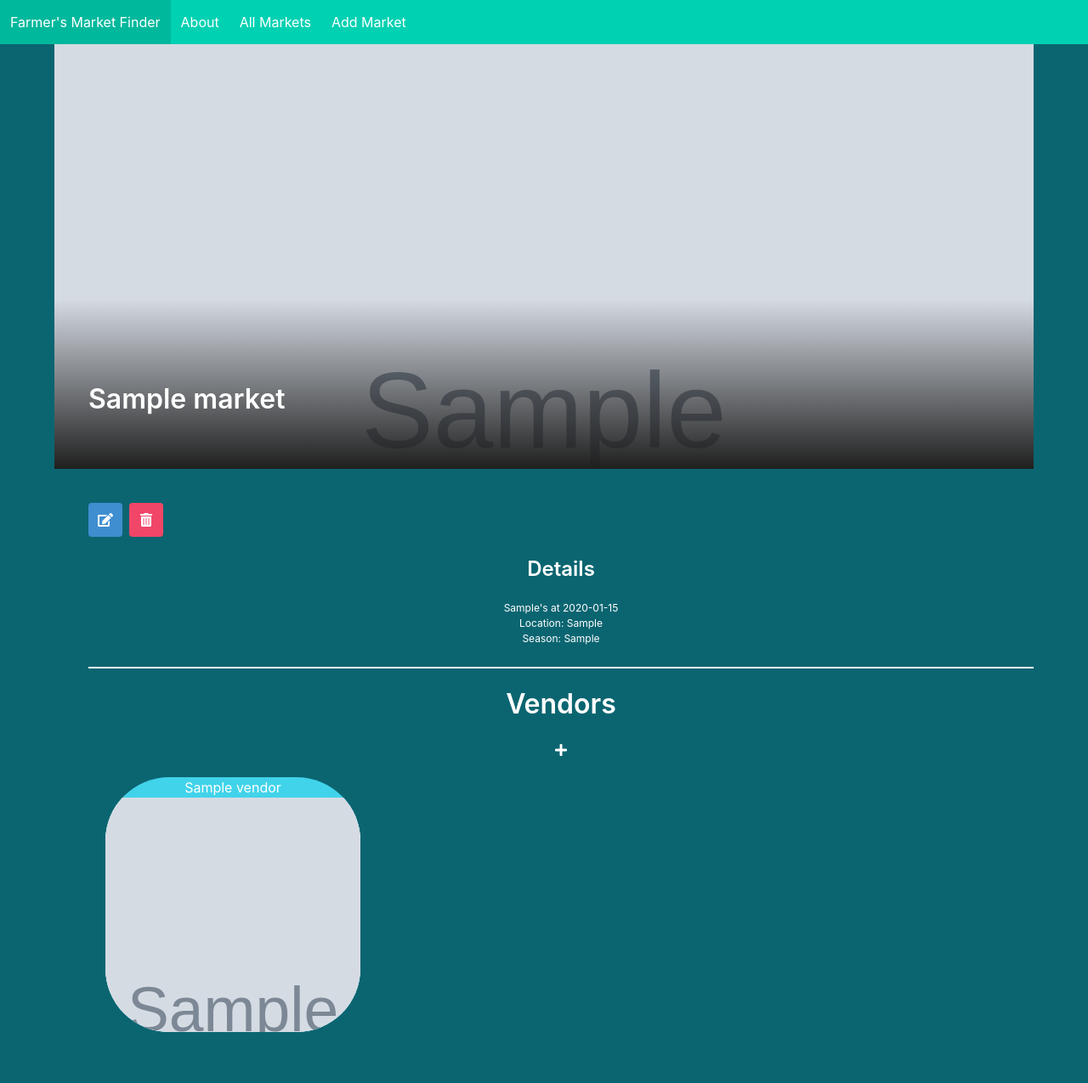
After one commit to hrigg/farmersmarket, a Django app: page /markets/1 in a window 1280 px wide. The commit adds this page. Shown: the whole page at 85% size. Run offline with Django 4.2, Linux system fonts and the light colour scheme; tables that the repository leaves empty hold one stand-in row (values such as "Sample post"); grey boxes marked "Sample" are stand-in pictures.

```diff
--- a/main_app/admin.py
+++ b/main_app/admin.py
@@ -1,4 +1,5 @@
 from django.contrib import admin
 
-from .models import Market
+from .models import Market, Vendor
 admin.site.register(Market)
+admin.site.register(Vendor)
--- a/main_app/models.py
+++ b/main_app/models.py
@@ -1,10 +1,24 @@
 from django.db import models
 
+
+class Vendor(models.Model):
+    name=models.CharField(max_length=150)
+    description= models.TextField(max_length=500)
+    website=models.CharField(max_length=150)
+    image= models.CharField(max_length=300, default='https://media.istockphoto.com/')
+
+    def __str__(self):
+        return self.name
 class Market(models.Model):
     name= models.CharField(max_length=100)
-    day= models.CharField(max_length=100)
-    address= models.CharField(max_length=100)
-    image= models.CharField(max_length=300)
+    day= models.CharField(max_length=100, default='Saturday')
+    times= models.CharField(max_length=100, default='10am-1pm')
+    season= models.CharField(max_length=100, default='Memorial Day- Labor Day')
+    location= models.CharField(max_length=100)
+    image= models.CharField(max_length=300, default='https://media.istockphoto.com/photos/veggie-market-picture-id840320076?s=612x612')
+    state=models.CharField(max_length= 5, default='DMV')
+    county=models.CharField(max_length= 50, default='Frederick')
+    vendors=models.ManyToManyField(Vendor)
     created_at = models.DateTimeField(auto_now_add=True)
 
     def __str__(self):
--- a/main_app/static/scripts/main.js
+++ b/main_app/static/scripts/main.js
@@ -3,3 +3,7 @@ $(".navbar-burger").click(function () {
     $(".navbar-burger").toggleClass("is-active");
     $(".navbar-menu").toggleClass("is-active");
   });
+
+  $(".dropdown").click(function (event) {
+    $(this).toggleClass("is-active");
+  });
--- a/main_app/static/styles/main.css
+++ b/main_app/static/styles/main.css
@@ -39,5 +39,109 @@ p {
 }
 
 .place{
-    color: white;
+    color: black;
 }
+.detail_page{
+    text-align: center;
+}
+.vendor_list{
+
+    padding: 20px
+}
+.vendor_card{
+    background-color: rgb(65, 211, 234);
+    color: black;
+    max-width: 300px;
+    max-height: 300px;
+    border-radius: 25%;
+    overflow: hidden;
+    text-align: center;
+}
+
+.vendor_img{
+
+   background-color: white;
+}
+
+body {
+    background-color: #0b6571;
+    color: #ffffff;
+    min-height: 100vh;
+  }
+
+  h1,
+  h2,
+  h3 {
+    color: #ffffff;
+  }
+
+  .container {
+    padding: 40px;
+    padding-right: 0;
+  }
+
+  .title {
+    color: #ffffff;
+  }
+
+  .gallery {
+    display: grid;
+    grid-template-columns: repeat(auto-fit, minmax(280px, 1fr));
+    justify-content: center;
+    gap: 30px;
+  }
+
+  .gallery .card {
+    transition: 0.1s linear;
+  }
+
+  .gallery .card:hover {
+    transform: scale(1.1);
+    z-index: 10;
+  }
+
+  p {
+    font-size: 12px;
+  }
+
+  .detail__img {
+    position: absolute;
+    left: 0;
+    top: 0;
+    width: 100%;
+    height: 500px;
+    background-color: #ffffff;
+    overflow: hidden;
+  }
+
+  .detail__img::after {
+    content: "";
+    background-image: linear-gradient(transparent 60%, #1f1f1f);
+    position: absolute;
+    top: 0;
+    left: 0;
+    width: 100%;
+    height: 100%;
+    z-index: 5;
+  }
+
+  img {
+    width: 100%;
+    height: 500px;
+    object-fit: cover;
+    object-position: top;
+  }
+
+  .detail__name {
+    position: absolute;
+    z-index: 5;
+    top: 400px;
+  }
+
+  .detail__container {
+    margin-top: 500px;
+  }
+
+  .dropdown-content{
+    color: red;
+  }
--- a/main_app/templates/base.html
+++ b/main_app/templates/base.html
@@ -8,8 +8,11 @@
         <link rel="stylesheet" href="https://cdn.jsdelivr.net/npm/bulma@0.9.2/css/bulma.min.css">
         <script src="https://code.jquery.com/jquery-3.6.0.min.js" integrity="sha256-/xUj+3OJU5yExlq6GSYGSHk7tPXikynS7ogEvDej/m4=" crossorigin="anonymous"></script>
         <link rel="stylesheet" href="{% static 'styles/main.css' %}" />
-<script src="{% static 'scripts/main.js' %}" defer></script>
+        <script src="{% static 'scripts/main.js' %}" defer></script>
+        <link rel="stylesheet" href="https://cdnjs.cloudflare.com/ajax/libs/font-awesome/5.15.4/css/all.min.css">
         <title>Farmer's Market - {% block title %}{% endblock %}</title>
+        <link rel="shortcut icon" type="image/jpg" href="Favicon_Image_Location"/>
+
     </head>
     <body >
         <nav class="navbar is-primary" role="navigation" aria-label="main navigation">
@@ -24,6 +27,7 @@
             <div class="navbar-menu navbar-start">
                 <a class="navbar-item" href="/about">About</a>
                 <a class="navbar-item" href="/markets">All Markets</a>
+                <a class="navbar-item" href="/markets/new">Add Market</a>
             </div>
             <div class="navbar-menu navbar-end">
                 <!-- <a class="navbar-item" href="/vendors">Vendors</a> -->
--- /dev/null
+++ b/main_app/templates/market_detail.html
@@ -0,0 +1,61 @@
+{% extends 'base.html' %}
+{% block content %}
+<div class="detail_page">
+<div class="detail__img">
+    <img src="{{market.image}}" alt="{{market.name}}" />
+</div>
+<div class="detail__name">
+    <h1 class="title">{{market.name}}</h1>
+</div>
+<div class="detail__container">
+    <div class="buttons">
+        <a href="{% url 'market_update' market.pk %}" class="button is-info">
+            <span class="icon">
+                <i class="fas fa-edit"></i>
+            </span>
+        </a>
+        <a href="" class="button is-danger">
+            <span class="icon">
+                <i class="fas fa-trash-alt"></i>
+            </span>
+        </a>
+    </div>
+    <div class="detail__about">
+        <h4 class="title is-4">Details</h4>
+        <p>{{market.day}}'s at {{market.times}}</p>
+        <p>Location: {{market.location}}</p>
+        <p>Season: {{market.season}}</p>
+
+    </div>
+</div>
+<hr>
+<h1 class="title">Vendors</h1>
+<span class="icon is-small">
+    <i class="fa fa-plus" aria-hidden="true"></i>
+</span>
+
+<div class="vendor_list">
+
+    {% for vendor in market.vendors.all %}
+
+    <div class="vendor_card">
+    <a href="{% url 'vendor_detail' vendor.pk %}">
+    <h2>{{vendor.name}} </h2>
+    <div class="vendor_img">
+        <img src="{{vendor.image}}" alt="{{vendor.name}}" />
+    </div>
+    </a>
+    </div>
+
+
+{% endfor %}
+</div>
+        </div>
+
+
+
+
+
+</div>
+
+{% endblock %}
--- a/main_app/urls.py
+++ b/main_app/urls.py
@@ -5,5 +5,11 @@ from . import views
 urlpatterns = [
     path('', views.Home.as_view(), name='home'),
     path('about/', views.About.as_view(), name="about"),
-    path('markets/', views.MarketList.as_view(), name="market_list")
+    path('markets/', views.MarketList.as_view(), name="market_list"),
+    path('markets/<int:pk>', views.MarketDetail.as_view(), name="market_detail"),
+    path('markets/<int:pk>/update', views.MarketUpdate.as_view(), name="market_update"),
+    path('markets/new', views.MarketCreate.as_view(), name="market_create"),
+    path('vendors/new', views.VendorCreate.as_view(), name="vendor"),
+    path('vendors/<int:pk>', views.VendorDetail.as_view(), name="vendor_detail"),
+    path('markets/<int:pk>/vendors/<int:vendor_pk>/', views.MarketVendorAssoc.as_view(), name="market_vendor_assoc"),
 ]
--- a/main_app/views.py
+++ b/main_app/views.py
@@ -1,8 +1,11 @@
-from django.shortcuts import render
+from django.shortcuts import render, redirect
 from django.views import View
 from django.http import HttpResponse
 from django.views.generic.base import TemplateView
-
+from .models import Market, Vendor
+from django.views.generic import DetailView
+from django.views.generic.edit import CreateView, UpdateView
+from django.urls import reverse
 
 class Home(TemplateView):
     template_name= 'home.html'
@@ -10,17 +13,69 @@ class Home(TemplateView):
 class About(TemplateView):
     template_name= 'about.html'
 
-class Market:
-    def __init__(self, place, date):
-        self.date=date
-        self.place=place
-
-markets=[Market('Arlington', 'Saturdays'),
-Market('Ballston', 'Saturdays')]
-
 class MarketList(TemplateView):
     template_name= 'market_list.html'
     def get_context_data(self, **kwargs):
         context=super().get_context_data(**kwargs)
-        context['markets']=markets
+
+        name=self.request.GET.get('name')
+        if name != None:
+            context['markets']= Market.objects.filter(name__icontains=name)
+        else:
+            context['markets']=Market.objects.all()
         return context
+
+class MarketDetail(DetailView):
+    model=Market
+    template_name= 'market_detail.html'
+    def get_context_data(self, **kwargs):
+        context=super().get_context_data(**kwargs)
+        context ['vendors']= Vendor.objects.all()
+        return context
+
+class VendorDetail(DetailView):
+    model=Vendor
+    template_name= 'vendor_detail.html'
+    def get_context_data(self, **kwargs):
+        context=super().get_context_data(**kwargs)
+        context ['markets']= Market.objects.all()
+        return context
+
+class MarketCreate(CreateView):
+    model= Market
+    fields=['name', 'day','times','season', 'location','image','state','county']
+    template_name='market_create.html'
+    def get_success_url(self):
+        return reverse('market_detail', kwargs={'pk': self.object.pk})
+
+class MarketUpdate(UpdateView):
+    model = Market
+    fields = ['name', 'day', 'times', 'season', 'location', 'image', 'state', 'county']
+    template_name = "market_update.html"
+    def get_success_url(self):
+        return reverse('market_detail', kwargs={'pk': self.object.pk})
+
+class VendorCreate(CreateView, View):
+    model= Vendor
+    fields=['name', 'description','image','website']
+    template_name='vendor_create.html'
+    success_url='/vendors/'
+    def _get_context_data(self,**kwargs):
+        context=super().get_context_data(**kwargs)
+        context['markets']=Market.objects.all()
+        return context
+
+class MarketVendorAssoc(View):
+
+    def get(self, request, pk, vendor_pk):
+        # get the query param from the url
+        assoc = request.GET.get("assoc")
+        if assoc == "remove":
+            # get the playMarket by the id and
+            # remove from the join table the given vendor_id
+            Market.objects.get(pk=pk).vendors.remove(vendor_pk)
+        if assoc == "add":
+            # get the playMarket by the id and
+            # add to the join table the given vendor_id
+            Market.objects.get(pk=pk).vendors.add(vendor_pk)
+        return redirect('/')
```
Also changed, not shown: main_app/templates/market_create.html (added, +17 -0 lines), main_app/templates/market_list.html (+41 -2 lines), main_app/templates/market_update.html (added, +8 -0 lines), main_app/templates/vendor_create.html (added, +44 -0 lines), main_app/templates/vendor_detail.html (added, +29 -0 lines), main_app/migrations/0002_rename_address_market_location_market_season_and_more.py (added), main_app/migrations/0003_vendor.py (added), main_app/migrations/0004_vendor_image.py (added), main_app/migrations/0005_remove_vendor_markets_market_vendor.py (added), main_app/migrations/0006_rename_vendor_market_vendors.py (added), main_app/migrations/0007_market_county_alter_market_times.py (added).
